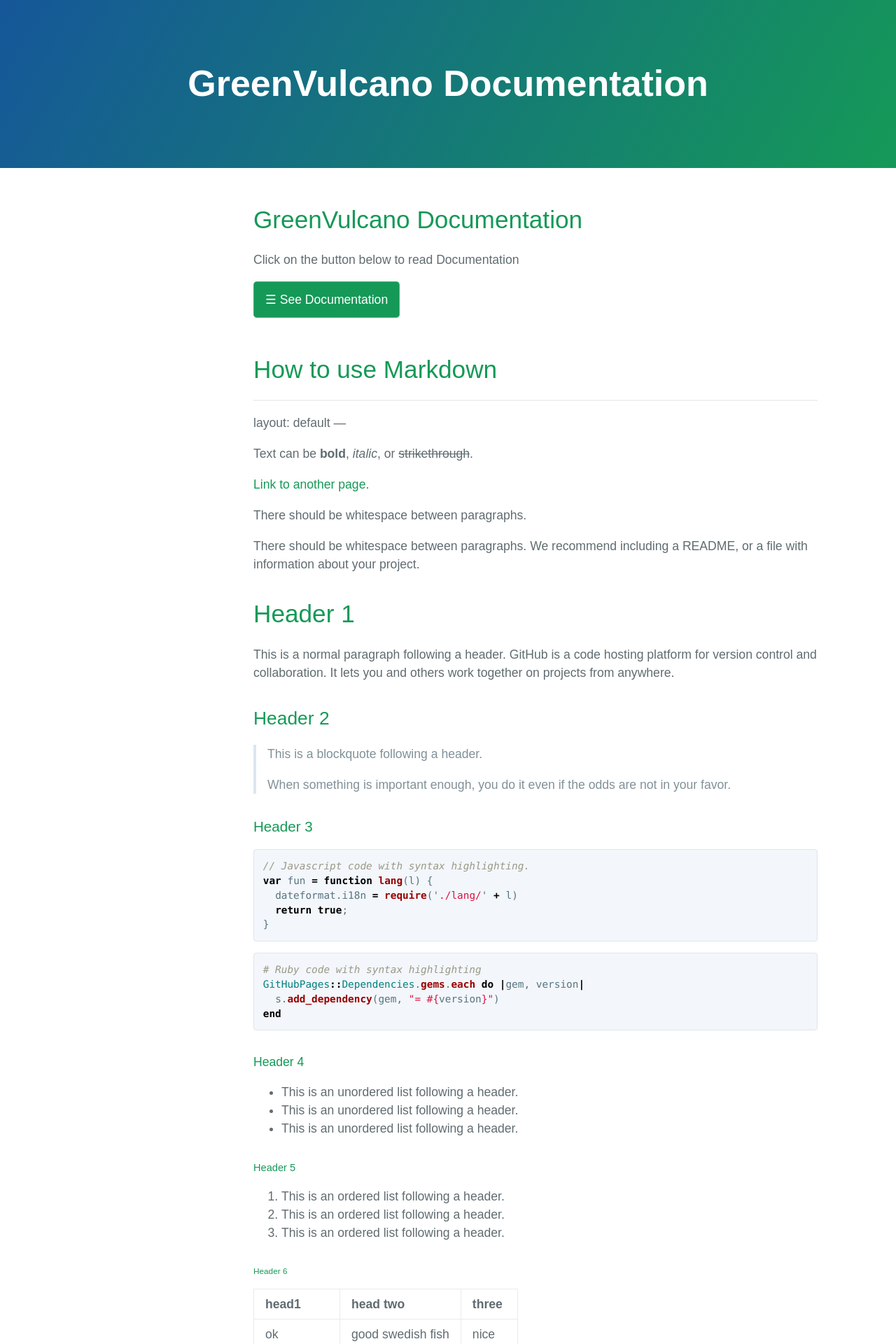
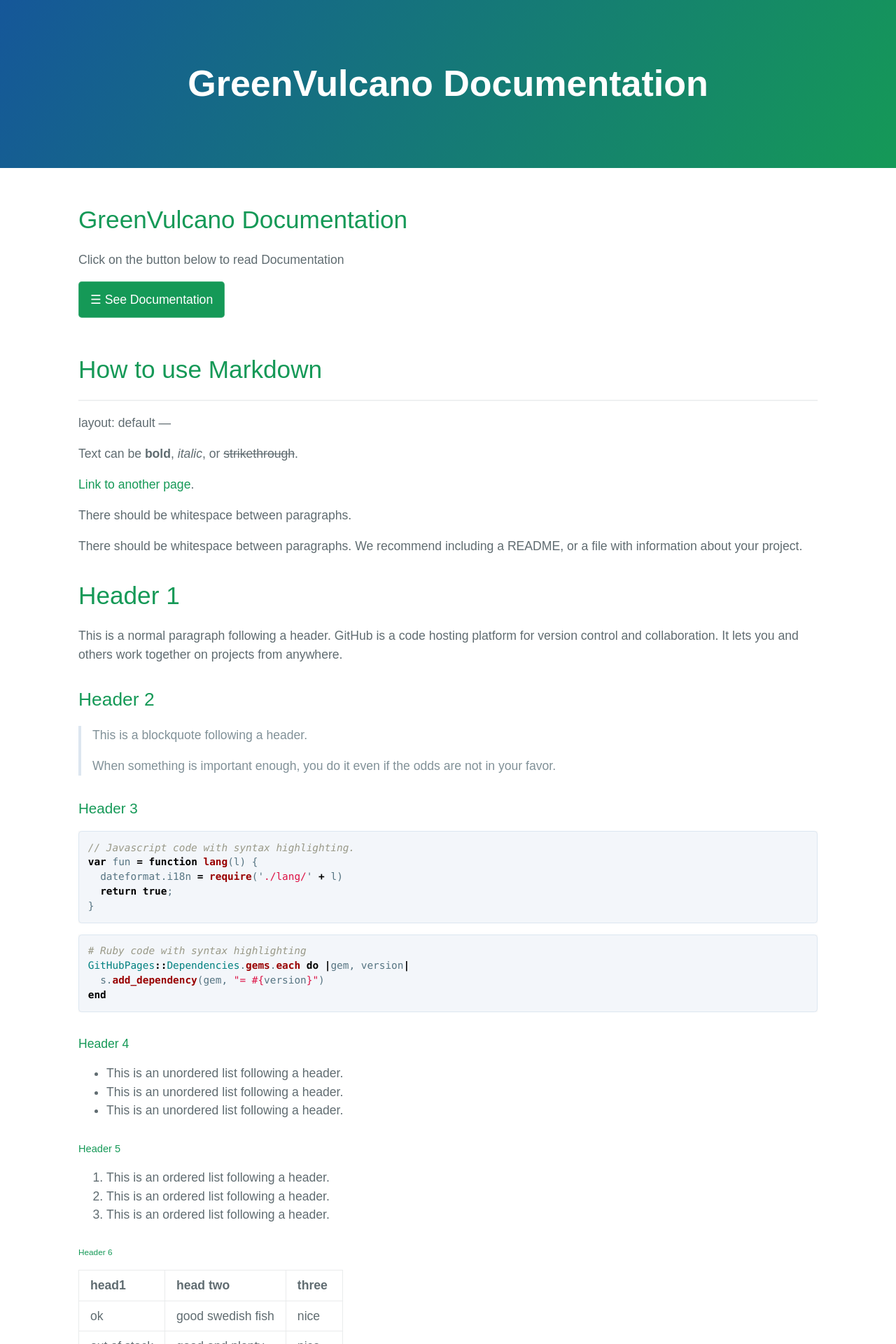
Before and after one commit to dianamw/GreenVulcano-Beta, a Jekyll site: the page built from index.md, in a window 1280 px wide. Shown: the top 1920 px of the page at 70% size. Built offline with Jekyll 4.4.1, drawn with Linux system fonts in a browser that asks for light colours; our own code applies the rules of GitHub Pages for plain Markdown files; the repository's description, which GitHub fills in, is left out.

Commit message:
Update style.scss

```diff
--- a/assets/css/style.scss
+++ b/assets/css/style.scss
@@ -19,7 +19,7 @@
 #main {
     transition: margin-left .5s;
     padding: 16px;
-    margin-left: 250px
+    //margin-left: 250px
 }
 @media screen and (max-height: 450px) {
   .sidenav {padding-top: 15px;}
```
